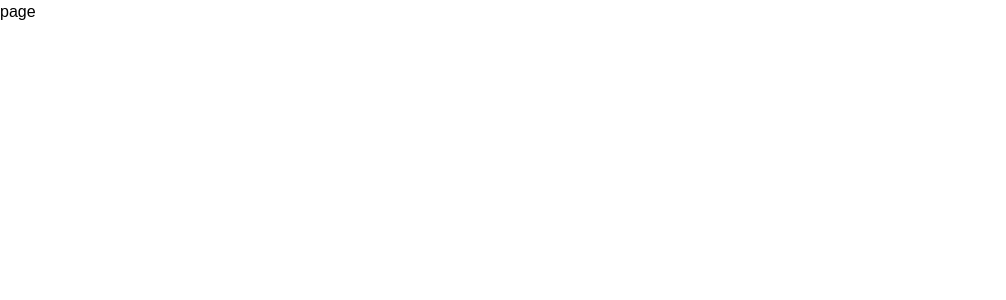
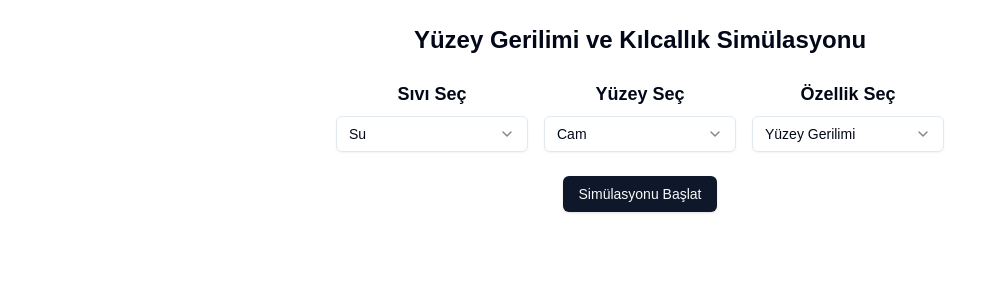
Before and after one commit to canoldasci/edu-games, a Next.js app: page /9.2.12 in a window 1280 px wide. Shown: the top 300 px of the page, without its empty margins (0-1006 px from the left). Built offline with nearby package versions, Linux system fonts and the light colour scheme.

Commit message:
9.2.12 added tailwind colors fixed

```diff
--- a/app/9.2.12/page.tsx
+++ b/app/9.2.12/page.tsx
@@ -1,4 +1,151 @@
-const app = () => {
-  return <div>page</div>;
+"use client";
+
+import { useState } from "react";
+import { Button } from "@/components/ui/button";
+import { Card, CardContent } from "@/components/ui/card";
+import {
+  Select,
+  SelectContent,
+  SelectItem,
+  SelectTrigger,
+  SelectValue,
+} from "@/components/ui/select";
+import DescriptionCard from "../_components/DescriptionCard";
+
+const liquids = ["Su", "Cıva"];
+const surfaces = ["Cam", "Plastik"];
+const properties = [
+  "Yüzey Gerilimi",
+  "Kılcallık",
+  "Menisküs Görünümü",
+  "Islaklık",
+];
+
+// 📌 Sıvı + Yüzey + Özellik kombinasyonlarına göre görselleri eşle
+const imageMap: Record<string, string> = {
+  // Su kombinasyonları
+  "Su-Cam-Yüzey Gerilimi": "/images/su-cam-yuzey-gerilimi.jpg",
+  "Su-Cam-Kılcallık": "/images/su-cam-kilcallik.jpg",
+  "Su-Cam-Menisküs Görünümü": "/images/su-cam-meniskus.jpg",
+  "Su-Cam-Islaklık": "/images/su-cam-islaklik.jpg",
+
+  "Su-Plastik-Yüzey Gerilimi": "/images/su-plastik-yuzey-gerilimi.jpg",
+  "Su-Plastik-Kılcallık": "/images/su-plastik-kilcallik.jpg",
+  "Su-Plastik-Menisküs Görünümü": "/images/su-plastik-meniskus.jpg",
+  "Su-Plastik-Islaklık": "/images/su-plastik-islaklik.jpg",
+
+  // Cıva kombinasyonları
+  "Cıva-Cam-Yüzey Gerilimi": "/images/civa-cam-yuzey-gerilimi.jpg",
+  "Cıva-Cam-Kılcallık": "/images/civa-cam-kilcallik.jpg",
+  "Cıva-Cam-Menisküs Görünümü": "/images/civa-cam-meniskus.jpg",
+  "Cıva-Cam-Islaklık": "/images/civa-cam-islaklik.jpg",
+
+  "Cıva-Plastik-Yüzey Gerilimi": "/images/civa-plastik-yuzey-gerilimi.jpg",
+  "Cıva-Plastik-Kılcallık": "/images/civa-plastik-kilcallik.jpg",
+  "Cıva-Plastik-Menisküs Görünümü": "/images/civa-plastik-meniskus.jpg",
+  "Cıva-Plastik-Islaklık": "/images/civa-plastik-islaklik.jpg",
+
+  // Varsayılan resim
+  default: "/images/default.jpg",
 };
-export default app;
+export default function CapillaritySimulation() {
+  const [selectedLiquid, setSelectedLiquid] = useState(liquids[0]);
+  const [selectedSurface, setSelectedSurface] = useState(surfaces[0]);
+  const [selectedProperty, setSelectedProperty] = useState(properties[0]);
+  const [simulationStarted, setSimulationStarted] = useState(false);
+
+  const handleToggleSimulation = () => {
+    setSimulationStarted((prev) => !prev);
+  };
+
+  // 📌 Seçime göre resim belirle
+  const imageKey = `${selectedLiquid}-${selectedSurface}-${selectedProperty}`;
+  const simulationImage = imageMap[imageKey] || imageMap["default"];
+  console.log(imageKey, simulationImage);
+
+  return (
+    <div className="flex flex-col items-center gap-6 p-6">
+      <h1 className="text-2xl font-bold">
+        Yüzey Gerilimi ve Kılcallık Simülasyonu
+      </h1>
+
+      {!simulationStarted && (
+        <div className="grid grid-cols-1 md:grid-cols-3 gap-4">
+          {/* Sıvı Seç */}
+          <div className="flex flex-col items-center space-y-2">
+            <label className="text-lg font-semibold">Sıvı Seç</label>
+            <Select value={selectedLiquid} onValueChange={setSelectedLiquid}>
+              <SelectTrigger className="w-48">
+                <SelectValue placeholder="Sıvı seçiniz" />
+              </SelectTrigger>
+              <SelectContent>
+                {liquids.map((liquid) => (
+                  <SelectItem key={liquid} value={liquid}>
+                    {liquid}
+                  </SelectItem>
+                ))}
+              </SelectContent>
+            </Select>
+          </div>
+
+          {/* Yüzey Seç */}
+          <div className="flex flex-col items-center space-y-2">
+            <label className="text-lg font-semibold">Yüzey Seç</label>
+            <Select value={selectedSurface} onValueChange={setSelectedSurface}>
+              <SelectTrigger className="w-48">
+                <SelectValue placeholder="Yüzey seçiniz" />
+              </SelectTrigger>
+              <SelectContent>
+                {surfaces.map((surface) => (
+                  <SelectItem key={surface} value={surface}>
+                    {surface}
+                  </SelectItem>
+                ))}
+              </SelectContent>
+            </Select>
+          </div>
+
+          {/* Özellik Seç */}
+          <div className="flex flex-col items-center space-y-2">
+            <label className="text-lg font-semibold">Özellik Seç</label>
+            <Select
+              value={selectedProperty}
+              onValueChange={setSelectedProperty}
+            >
+              <SelectTrigger className="w-48">
+                <SelectValue placeholder="Özellik seçiniz" />
+              </SelectTrigger>
+              <SelectContent>
+                {properties.map((property) => (
+                  <SelectItem key={property} value={property}>
+                    {property}
+                  </SelectItem>
+                ))}
+              </SelectContent>
+            </Select>
+          </div>
+        </div>
+      )}
+
+      <Button onClick={handleToggleSimulation}>
+        {simulationStarted ? "Tekrarla" : "Simülasyonu Başlat"}
+      </Button>
+
+      {simulationStarted && (
+        <Card className="mt-6 p-4 w-full max-w-md">
+          <CardContent className="flex flex-col items-center gap-4">
+            <img
+              src={simulationImage}
+              alt="Simülasyon Görseli"
+              className="rounded-lg w-full h-auto"
+            />
+            <DescriptionCard
+              title="Simülasyon Sonucu"
+              description={`Seçilen sıvı: ${selectedLiquid}, yüzey: ${selectedSurface}, özellik: ${selectedProperty}. Buna bağlı olarak gözlemlediğimiz sonuçları analiz edebilirsiniz.`}
+            />
+          </CardContent>
+        </Card>
+      )}
+    </div>
+  );
+}
--- a/app/_components/ValueSelector.tsx
+++ b/app/_components/ValueSelector.tsx
@@ -1,19 +1,19 @@
 import { Button } from "@/components/ui/button";
 
-interface ValueSelectorProps {
+interface ValueSelectorProps<T extends string | number> {
   title: string; // Başlık (örneğin: "Sıcaklık" veya "Basınç")
-  values: number[]; // Değerler dizisi (örneğin: [20, 40, 60, 80, 100])
+  values: T[];
   selectedIndex: number; // Seçili değerin indeksi
   onChange: (index: number) => void; // Değer değiştiğinde çağrılacak fonksiyon
   unit?: string; // Birim (örneğin: "°C" veya "Pa")
 }
-const ValueSelector: React.FC<ValueSelectorProps> = ({
+const ValueSelector = <T extends string | number>({
   title,
   values,
   selectedIndex,
   onChange,
   unit = "",
-}) => {
+}: ValueSelectorProps<T>) => {
   return (
     <div className="flex flex-col items-center space-y-4 flex-wrap">
       <h2 className="text-xl font-semibold">
--- a/app/page.tsx
+++ b/app/page.tsx
@@ -143,11 +143,13 @@ export default function Home() {
             className="px-6 py-3 bg-gradient-to-r from-emerald-600 to-green-500 text-white font-semibold text-lg rounded-lg shadow-lg transform hover:scale-105 hover:from-blue-700 hover:to-cyan-600 transition-all duration-300 ease-in-out"
           >
             Evsel atıklardan metal nanoparçacık elde etmek üzere deney
-            yapabilme(9.3.1) YOK
+            yapabilme(9.3.1)
           </a>
         </div>
       </main>
-      <footer className="row-start-3 flex flex-wrap items-center justify-center gap-6"></footer>
+      <footer className="row-start-3 font-bold text-neutral-500 text-xs flex flex-wrap items-center justify-center gap-6">
+        2025
+      </footer>
     </>
   );
 }
```
Also changed, not shown: app/globals.css (+2 -18 lines).
